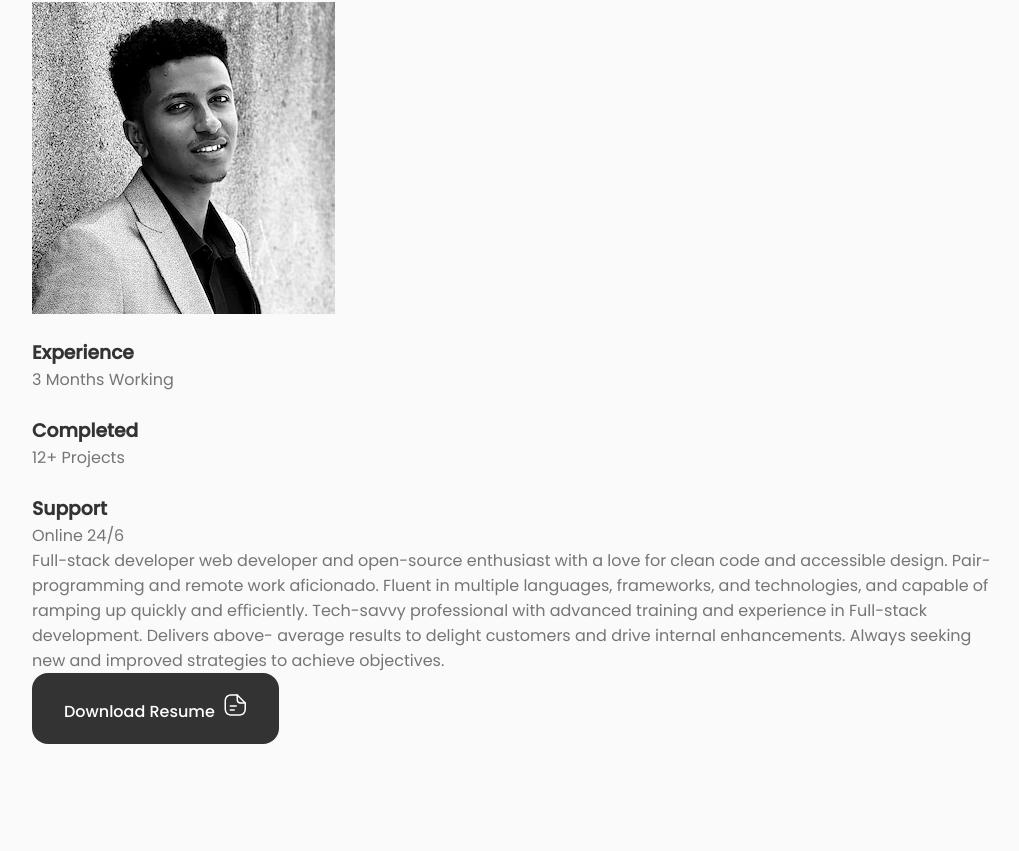
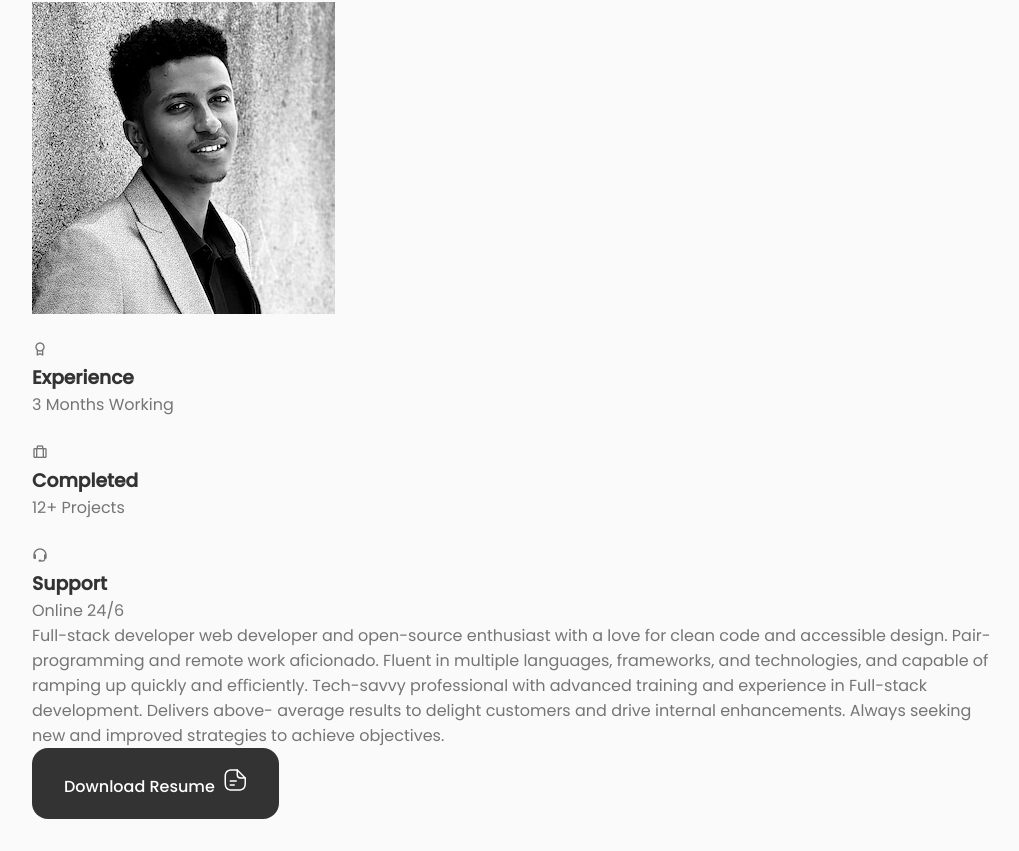
Before and after one commit to AmanWorku/AmanWorku.github.io, a React (Create React App) app: page / in a window 1280 px wide. Shown: the part 1010-1861 px from the top of the page, without its empty margins (124-1143 px from the left). Before the commit the page ends 1786 px from the top, so only its background shows below. Built offline with nearby package versions, Linux system fonts and the light colour scheme.

Commit message:
Add icons to info section

```diff
--- a/src/components/about/Info.jsx
+++ b/src/components/about/Info.jsx
@@ -4,14 +4,17 @@ const Info = () => {
   return (
     <div className="about__info grid">
         <div className="about__box">
+            <i className='bx bx-award about__icon'></i>
             <h3 className="about__title">Experience</h3>
             <span className="about__subtitle">3 Months Working</span>
         </div>
         <div className="about__box">
+        <i className='bx bx-briefcase-alt about__icon'></i>
             <h3 className="about__title">Completed</h3>
             <span className="about__subtitle">12+ Projects</span>
         </div>
         <div className="about__box">
+        <i className='bx bx-support about__icon'></i>
             <h3 className="about__title">Support</h3>
             <span className="about__subtitle">Online 24/6</span>
         </div>
```
